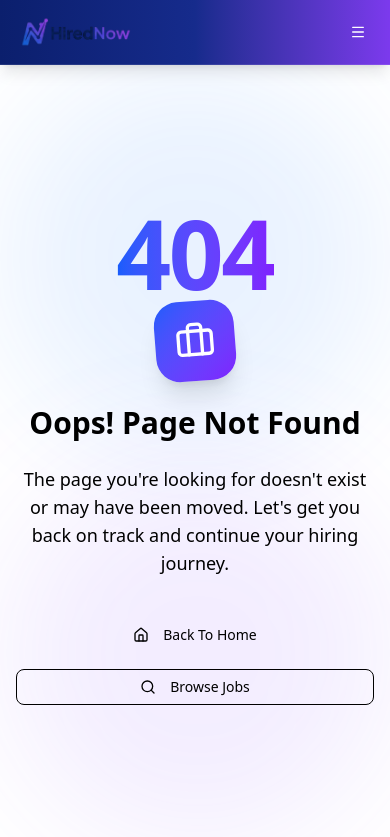
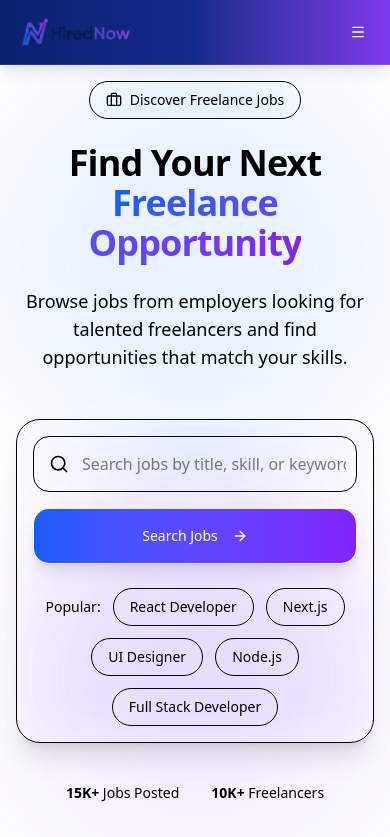
Before and after one commit to inzamulhaque/hired-now-client, a Next.js app: page /jobs in a window 390 px wide. Before the commit this address had no page. Shown: the top 837 px of the page. Built offline with nearby package versions, Linux system fonts and the light colour scheme.

Commit message:
feat(jobs): add jobs page responsive hero and job search section

```diff
--- /dev/null
+++ b/app/jobs/page.tsx
@@ -0,0 +1,11 @@
+import JobsHeroSection from "@/components/Jobs/JobsHeroSection";
+
+const page = () => {
+  return (
+    <>
+      <JobsHeroSection />
+    </>
+  );
+};
+
+export default page;
--- /dev/null
+++ b/components/Jobs/JobsHeroSection.tsx
@@ -0,0 +1,259 @@
+"use client";
+
+import { motion } from "framer-motion";
+import { Search, Briefcase, ArrowRight } from "lucide-react";
+import { Button } from "@/components/ui/button";
+import { Input } from "@/components/ui/input";
+import CountUp from "react-countup";
+
+const popularSearches = [
+  "React Developer",
+  "Next.js",
+  "UI Designer",
+  "Node.js",
+  "Full Stack Developer",
+];
+
+const JobsHeroSection = () => {
+  return (
+    <section className="relative overflow-hidden py-4 lg:py-6">
+      <div className="absolute inset-0 -z-10">
+        <div className="absolute left-0 top-0 h-96 w-96 rounded-full bg-blue-500/10 blur-3xl" />
+
+        <div className="absolute right-0 bottom-0 h-96 w-96 rounded-full bg-violet-500/10 blur-3xl" />
+      </div>
+
+      <div className="container max-w-[1200px] mx-auto px-4">
+        <div className="mx-auto max-w-5xl text-center">
+          <motion.div
+            initial={{
+              opacity: 0,
+              y: 20,
+            }}
+            animate={{
+              opacity: 1,
+              y: 0,
+            }}
+            transition={{
+              duration: 0.5,
+            }}
+            className="
+              mb-6
+              inline-flex
+              items-center
+              gap-2
+              rounded-full
+              border
+              bg-background/70
+              px-4
+              py-2
+              text-sm
+              font-medium
+              backdrop-blur-xl
+            "
+          >
+            <Briefcase className="h-4 w-4 text-primary" />
+            Discover Freelance Jobs
+          </motion.div>
+
+          <motion.h1
+            initial={{
+              opacity: 0,
+              y: 30,
+            }}
+            animate={{
+              opacity: 1,
+              y: 0,
+            }}
+            transition={{
+              delay: 0.1,
+            }}
+            className="text-4xl font-bold tracking-tight md:text-6xl"
+          >
+            Find Your Next
+            <span className="bg-gradient-to-r from-blue-600 to-violet-600 bg-clip-text text-transparent">
+              {" "}
+              Freelance Opportunity
+            </span>
+          </motion.h1>
+
+          <motion.p
+            initial={{
+              opacity: 0,
+              y: 30,
+            }}
+            animate={{
+              opacity: 1,
+              y: 0,
+            }}
+            transition={{
+              delay: 0.2,
+            }}
+            className="
+              mx-auto
+              mt-6
+              max-w-2xl
+              text-lg
+              text-muted-foreground
+            "
+          >
+            Browse jobs from employers looking for talented freelancers and find
+            opportunities that match your skills.
+          </motion.p>
+
+          <motion.div
+            initial={{
+              opacity: 0,
+              y: 40,
+            }}
+            animate={{
+              opacity: 1,
+              y: 0,
+            }}
+            transition={{
+              delay: 0.3,
+            }}
+            className="
+              mx-auto
+              mt-12
+              max-w-4xl
+              rounded-3xl
+              border
+              bg-background/70
+              p-4
+              shadow-xl
+              backdrop-blur-xl
+            "
+          >
+            <div className="flex flex-col gap-4 md:flex-row">
+              <div className="relative flex-1">
+                <Search
+                  className="
+                    absolute
+                    left-4
+                    top-1/2
+                    h-5
+                    w-5
+                    -translate-y-1/2
+                    text-muted-foreground
+                  "
+                />
+
+                <Input
+                  placeholder="Search jobs by title, skill, or keyword..."
+                  className="
+                    h-14
+                    rounded-2xl
+                    border-border/60
+                    pl-12
+                    text-base
+                    focus-visible:border-primary
+                    focus-visible:ring-primary/20
+                  "
+                />
+              </div>
+
+              <Button
+                size="lg"
+                className="
+                  h-14
+                  rounded-2xl
+                  bg-gradient-to-r
+                  from-blue-600
+                  to-violet-600
+                  text-white
+                  shadow-lg
+                  transition-all
+                  hover:shadow-xl
+                "
+              >
+                Search Jobs
+                <ArrowRight className="ml-2 h-4 w-4" />
+              </Button>
+            </div>
+
+            <div className="mt-6 flex flex-wrap items-center justify-center gap-3">
+              <span className="text-sm text-muted-foreground">Popular:</span>
+
+              {popularSearches.map((item) => (
+                <motion.button
+                  key={item}
+                  whileHover={{
+                    y: -2,
+                  }}
+                  whileTap={{
+                    scale: 0.96,
+                  }}
+                  className="
+                    rounded-full
+                    border
+                    bg-background
+                    px-4
+                    py-2
+                    text-sm
+                    font-medium
+                    transition-all
+                    hover:border-primary/40
+                    hover:bg-primary/5
+                    hover:text-primary
+                  "
+                >
+                  {item}
+                </motion.button>
+              ))}
+            </div>
+          </motion.div>
+
+          <motion.div
+            initial={{
+              opacity: 0,
+              y: 20,
+            }}
+            animate={{
+              opacity: 1,
+              y: 0,
+            }}
+            transition={{
+              delay: 0.5,
+            }}
+            className="
+              mt-10
+              flex
+              flex-wrap
+              justify-center
+              gap-8
+              text-sm
+              text-muted-foreground
+            "
+          >
+            <div>
+              <span className="font-semibold text-foreground">
+                <CountUp end={15} duration={5} />
+                K+
+              </span>{" "}
+              Jobs Posted
+            </div>
+
+            <div>
+              <span className="font-semibold text-foreground">
+                <CountUp end={10} duration={5} />
+                K+
+              </span>{" "}
+              Freelancers
+            </div>
+
+            <div>
+              <span className="font-semibold text-foreground">
+                <CountUp end={2} duration={5} />
+                K+
+              </span>{" "}
+              Companies
+            </div>
+          </motion.div>
+        </div>
+      </div>
+    </section>
+  );
+};
+
+export default JobsHeroSection;
```
